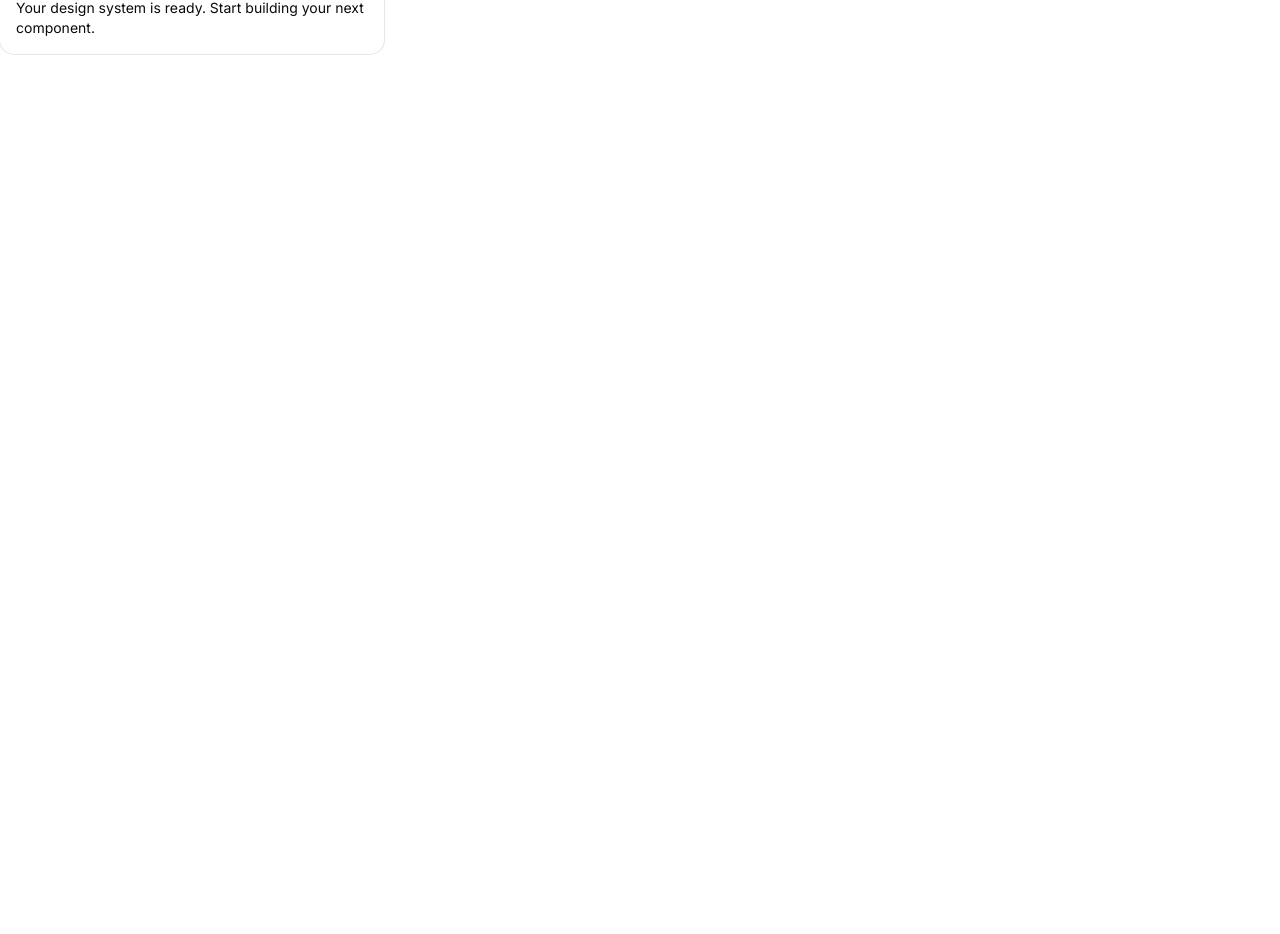
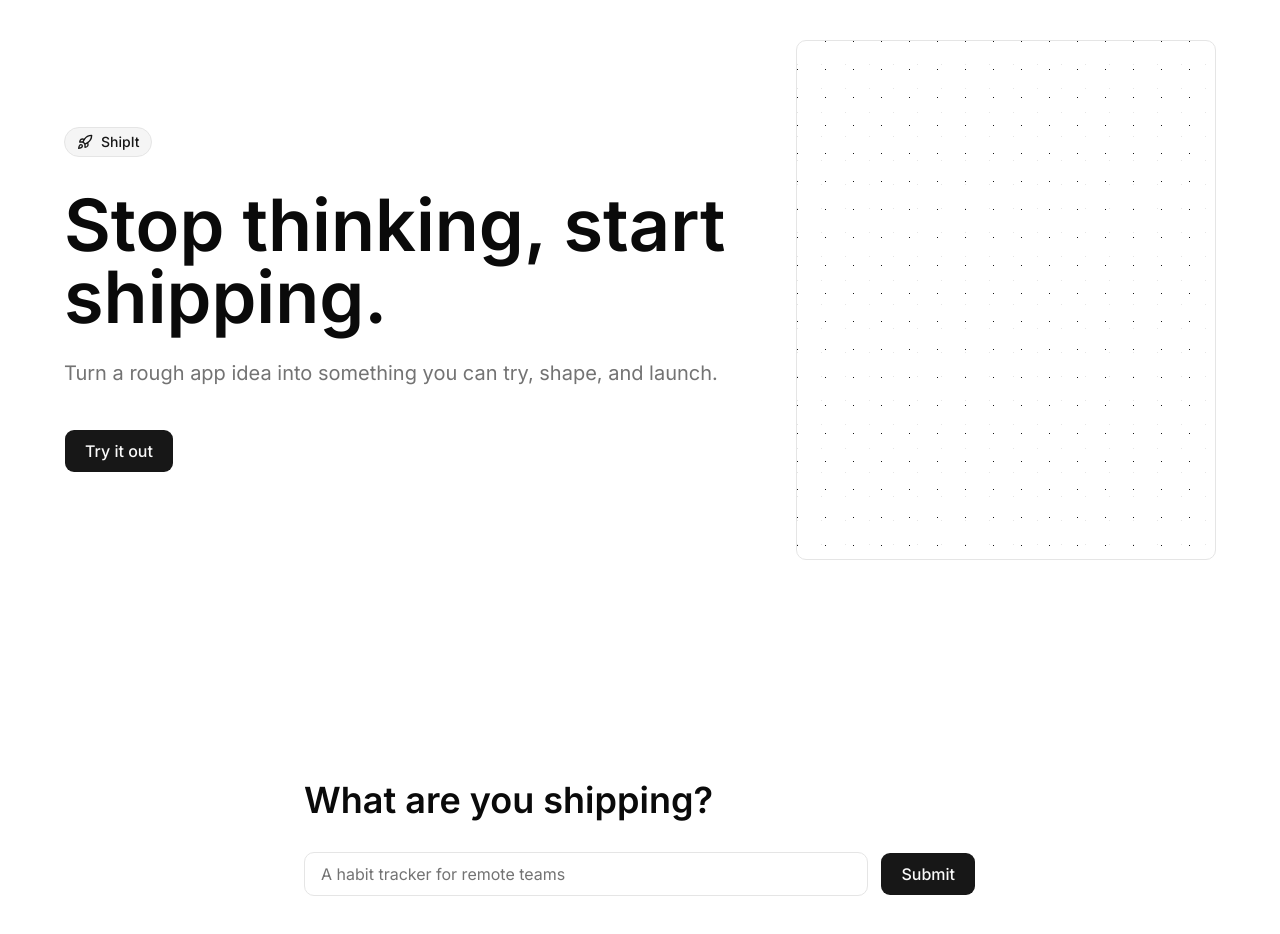
Before and after one commit to bthomas218/shipit, a Next.js app: page / in a window 1280 px wide. Shown: the part 100-1034 px from the top of the page. Before the commit the page ends 800 px from the top, so only its background shows below. Built offline with nearby package versions, Linux system fonts and the light colour scheme.

Commit message:
Add ShipIt landing page

```diff
--- a/src/app/layout.tsx
+++ b/src/app/layout.tsx
@@ -16,8 +16,8 @@ const geistMono = Geist_Mono({
 });
 
 export const metadata: Metadata = {
-  title: "Create Next App",
-  description: "Generated by create next app",
+  title: "ShipIt",
+  description: "Stop thinking, start shipping.",
 };
 
 export default function RootLayout({
--- a/src/app/page.tsx
+++ b/src/app/page.tsx
@@ -1,23 +1,58 @@
-import {
-  Card,
-  CardContent,
-  CardDescription,
-  CardHeader,
-  CardTitle,
-} from "@/components/ui/card";
+import { Rocket } from "lucide-react";
+
+import { Button } from "@/components/ui/button";
 
 export default function Home() {
   return (
-    <Card className="max-w-sm">
-      <CardHeader>
-        <CardTitle>Project Overview</CardTitle>
-        <CardDescription>
-          Track progress and recent activity for your Next.js app.
-        </CardDescription>
-      </CardHeader>
-      <CardContent>
-        Your design system is ready. Start building your next component.
-      </CardContent>
-    </Card>
+    <main className="min-h-full bg-background text-foreground">
+      <section className="flex min-h-screen items-center px-6 py-16">
+        <div className="mx-auto grid w-full max-w-6xl gap-12 lg:grid-cols-[1fr_420px] lg:items-center">
+          <div className="max-w-3xl">
+            <div className="mb-8 inline-flex items-center gap-2 rounded-full border bg-secondary px-3 py-1 text-sm font-medium text-secondary-foreground">
+              <Rocket className="size-4" aria-hidden="true" />
+              ShipIt
+            </div>
+            <h1 className="max-w-4xl text-5xl font-semibold leading-none tracking-normal sm:text-6xl lg:text-7xl">
+              Stop thinking, start shipping.
+            </h1>
+            <p className="mt-6 max-w-2xl text-lg leading-8 text-muted-foreground sm:text-xl">
+              Turn a rough app idea into something you can try, shape, and
+              launch.
+            </p>
+            <Button asChild size="lg" className="mt-10 h-11 px-5 text-base">
+              <a href="#idea">Try it out</a>
+            </Button>
+          </div>
+
+          <div
+            className="hidden min-h-[520px] rounded-lg border bg-[linear-gradient(135deg,var(--primary)_0_1px,transparent_1px_28px),linear-gradient(45deg,var(--border)_0_1px,transparent_1px_24px)] bg-[size:28px_28px,24px_24px] lg:block"
+            aria-hidden="true"
+          />
+        </div>
+      </section>
+
+      <section id="idea" className="scroll-mt-8 px-6 py-20">
+        <div className="mx-auto w-full max-w-2xl">
+          <h2 className="text-3xl font-semibold tracking-normal sm:text-4xl">
+            What are you shipping?
+          </h2>
+          <form className="mt-8 flex flex-col gap-3 sm:flex-row">
+            <label className="sr-only" htmlFor="project-idea">
+              App or project idea
+            </label>
+            <input
+              id="project-idea"
+              name="project-idea"
+              type="text"
+              placeholder="A habit tracker for remote teams"
+              className="h-11 min-w-0 flex-1 rounded-lg border bg-background px-4 text-base outline-none transition-shadow placeholder:text-muted-foreground focus-visible:border-ring focus-visible:ring-3 focus-visible:ring-ring/50"
+            />
+            <Button type="submit" size="lg" className="h-11 px-5 text-base">
+              Submit
+            </Button>
+          </form>
+        </div>
+      </section>
+    </main>
   );
 }
```
